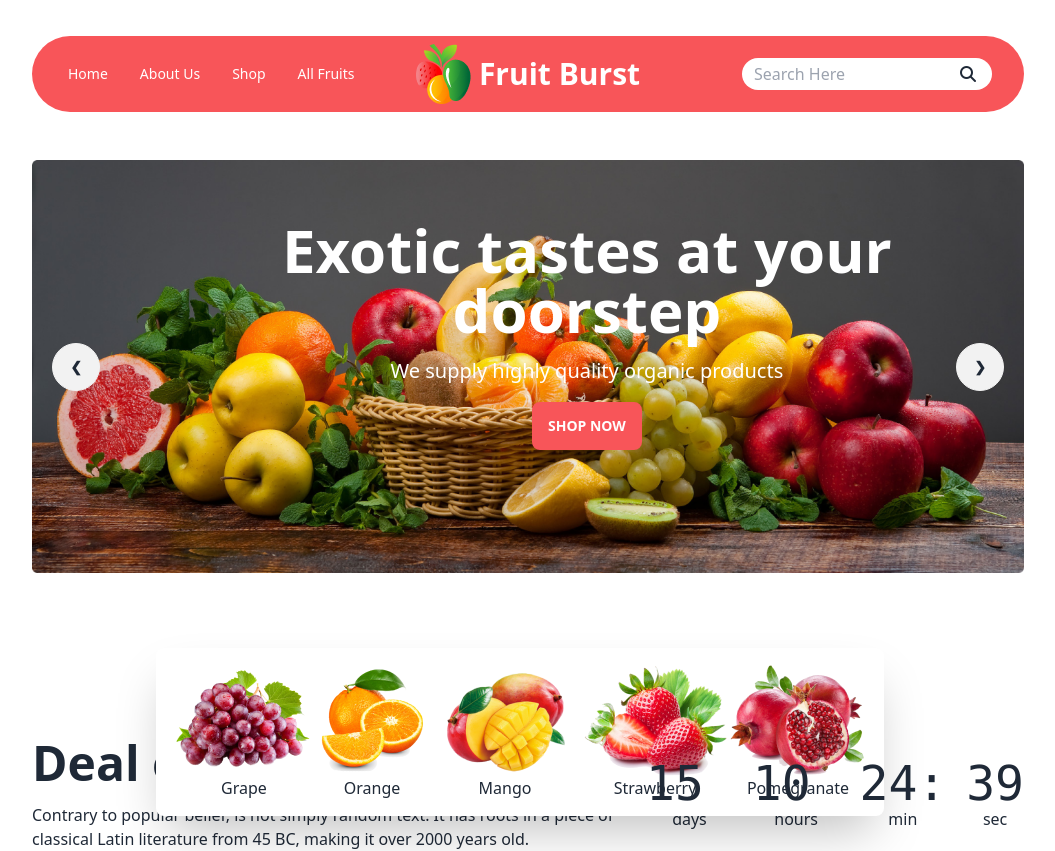
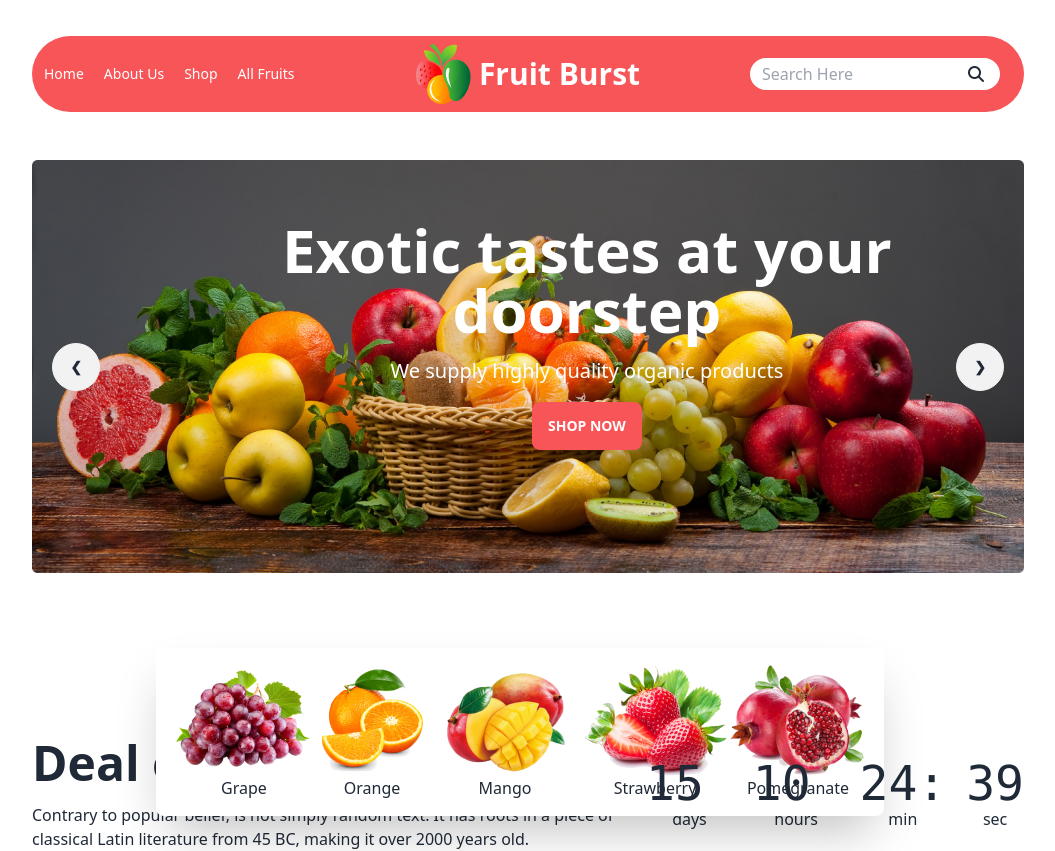
Before and after one commit to Ariful2634/fruit-brust, a plain HTML site: page index.html in a window 1280 px wide. Shown: the whole page, without its empty margins (112-1167 px from the left). Drawn offline with nearby package versions, Linux system fonts and the light colour scheme; grey boxes are pictures that could not be loaded.

Commit message:
navbar done

```diff
--- a/index.html
+++ b/index.html
@@ -32,54 +32,48 @@
 <body>
   <header class="lg:w-[80%] lg:mx-auto mt-9 md:px-4 px-3 ">
     <!-- navbar section -->
+    <nav>
+      <div class="navbar bg-[#F85559] rounded-[600px] ">
+        <div class="navbar-start  hidden lg:flex">
+          <ul class="menu menu-horizontal px-1">
+           <div class="flex gap-5 text-[#FFF] font-[500]">
+            <p>Home</p>
+            <p>About Us</p>
+            <p>Shop</p>
+            <p>All Fruits</p>
+           </div>
 
-    <nav>
-      <div class="navbar bg-[#F85559] rounded-[600px] lg:px-4">
-        <div class="navbar-start">
-          <div class="dropdown ">
-            <label tabindex="0" class="btn btn-ghost lg:hidden">
-              <svg xmlns="http://www.w3.org/2000/svg" class="h-5 w-5" fill="none" viewBox="0 0 24 24"
-                stroke="currentColor">
-                <path stroke-linecap="round" stroke-linejoin="round" stroke-width="2" d="M4 6h16M4 12h8m-8 6h16" />
-              </svg>
-            </label>
-            <ul tabindex="0" class="menu menu-sm dropdown-content mt-3 z-[1] p-2 shadow bg-base-100 rounded-box w-52">
-              <li><a>Home</a></li>
-              <li>
-                <a>About Us</a>
-
-              </li>
-              <li><a>Shop</a></li>
-              <li><a href="">All Fruits</a></li>
-              <li><input class="md:hidden bg-[#FFF]" type="search" name="" id="" placeholder="Search"> </li>
-            </ul>
-            <div class="lg:block md:hidden hidden text-[#FFF] text-[18px] font-[500]">
-              <ul class="menu menu-horizontal px-1">
-                <li><a>Home</a></li>
-                <li>
-                  <a href="">About Us</a>
-                </li>
-                <li><a>Shop</a></li>
-                <li><a href="">All Fruits</a></li>
-              </ul>
-            </div>
-          </div>
+          </ul>
 
         </div>
-        <div class="navbar-center  lg:flex">
+        <div class="navbar-center  ">
           <div class="flex items-center gap-2">
             <img src="images/logo.png" alt="">
             <h1 class="text-[#FFF] font-[700] text-3xl">Fruit Burst</h1>
           </div>
         </div>
         <div class="navbar-end">
-          <div class="lg:block hidden md:block ">
+          <div class="lg:block hidden md:hidden ">
             <span><input class="rounded-2xl lg:h-8 lg:w-[250px] pl-3 bg-[#FFF] " type="search " name="" id=""
                 placeholder="Search Here"><i class="fa-solid fa-magnifying-glass relative right-8 "></i></span>
           </div>
+
+        </div>
+        <div class="dropdown">
+          <label tabindex="0" class="btn btn-ghost lg:hidden">
+            <svg xmlns="http://www.w3.org/2000/svg" class="h-5 w-5" fill="none" viewBox="0 0 24 24" stroke="currentColor"><path stroke-linecap="round" stroke-linejoin="round" stroke-width="2" d="M4 6h16M4 12h8m-8 6h16" /></svg>
+          </label>
+          <ul tabindex="0" class="menu menu-sm dropdown-content mt-3 z-[1] p-2 shadow bg-base-100 rounded-box ">
+            <p>Home</p>
+            <p>About Us</p>
+            <p>Shop</p>
+            <p>All Fruits</p>
+            <p><input class="md:block bg-[#FFF] w-8" type="search" name="" id="" placeholder="Search"> </p>
+          </ul>
         </div>
       </div>
     </nav>
+
 
     <!-- banner section -->
 
```
